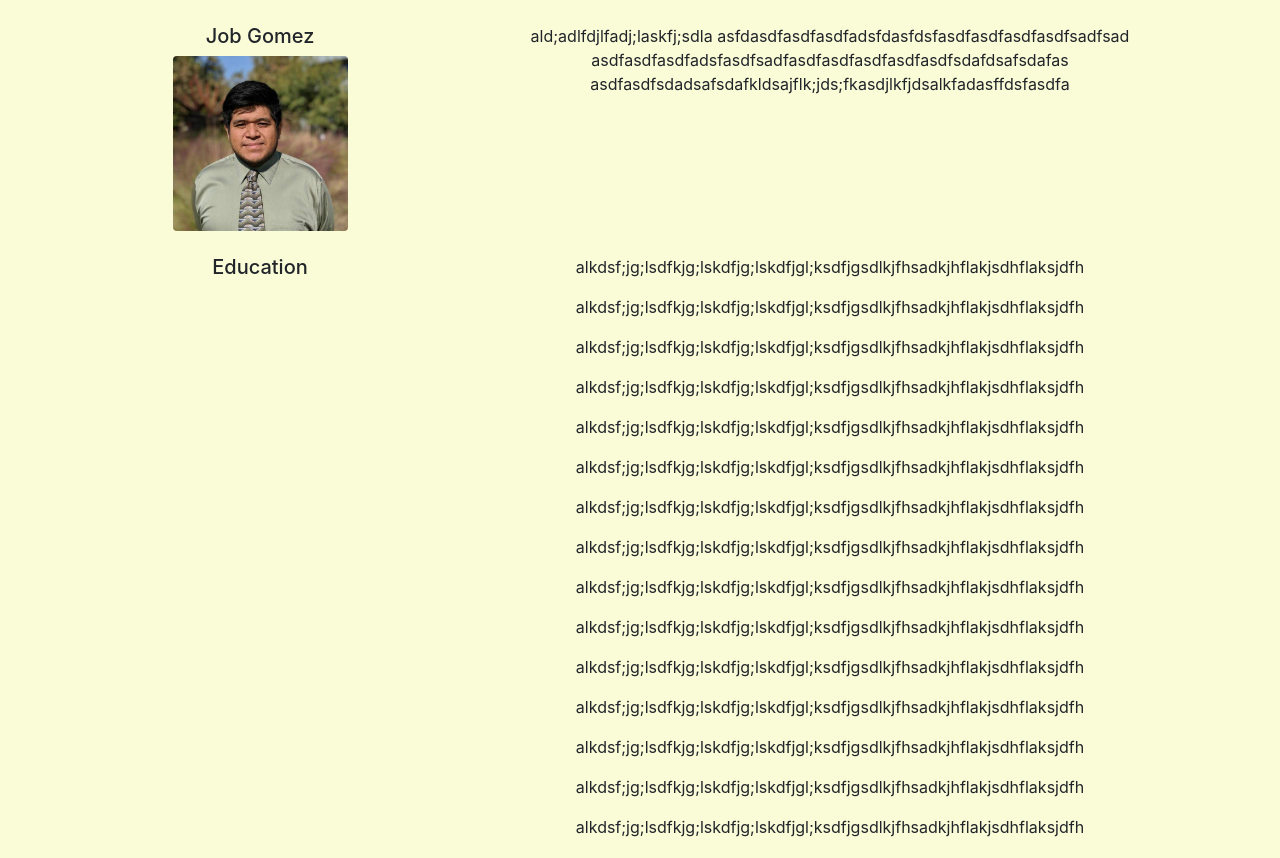
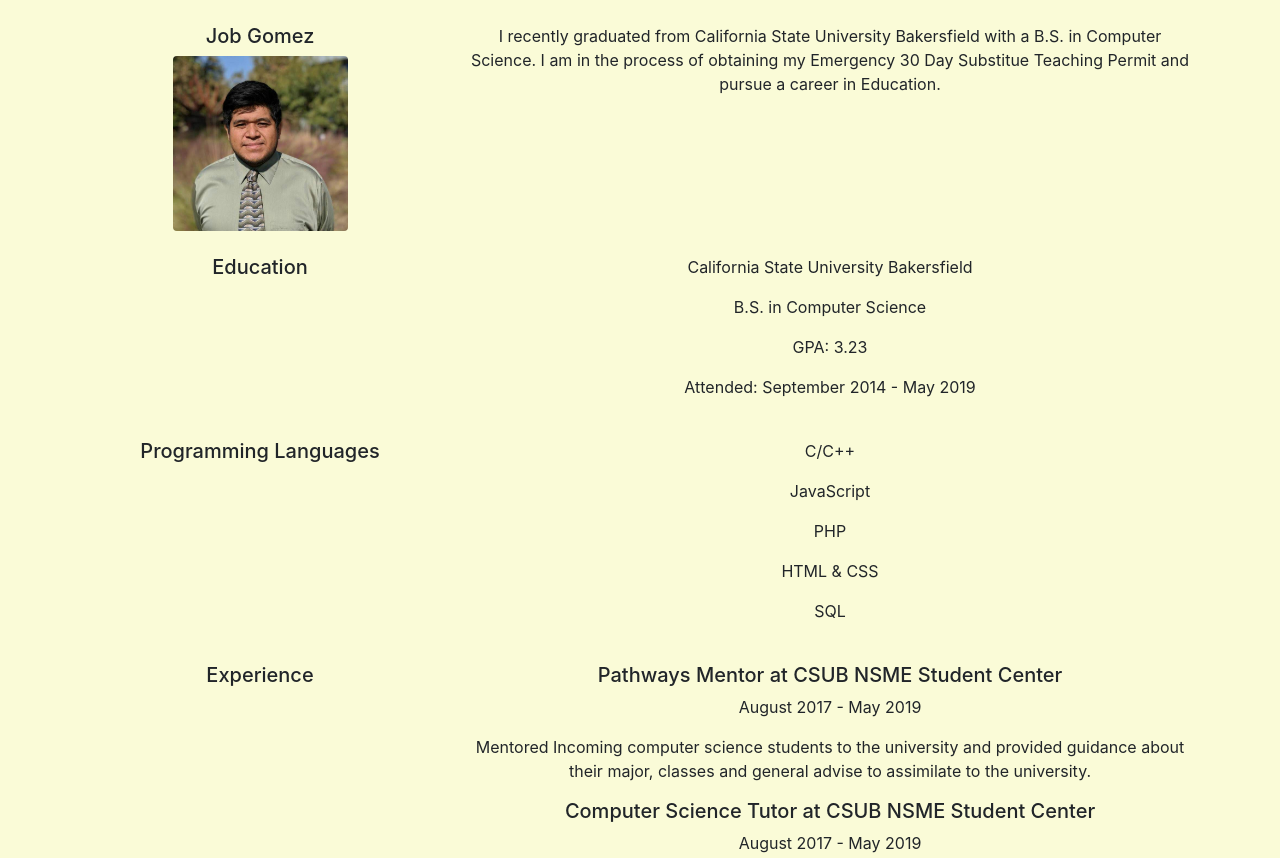
Before and after one commit to jgomez41/jgomez41.github.io, a plain HTML site: page index.html in a window 1280 px wide. Shown: the part 80-938 px from the top of the page. Drawn offline with nearby package versions, Linux system fonts and the light colour scheme.

Commit message:
Add files via upload

```diff
--- a/index.html
+++ b/index.html
@@ -7,7 +7,7 @@
     <!-- Bootstrap CSS -->
     <link rel="stylesheet" href="https://stackpath.bootstrapcdn.com/bootstrap/4.3.1/css/bootstrap.min.css" integrity="sha384-ggOyR0iXCbMQv3Xipma34MD+dH/1fQ784/j6cY/iJTQUOhcWr7x9JvoRxT2MZw1T" crossorigin="anonymous">
     <link rel="stylesheet" type="text/css" href="./style/style.css">
-	<title>Hello, world!</title>
+	<title>CV Page</title>
 </head>
 
 
@@ -44,10 +44,10 @@
 			<div> <img class="img_resize rounded" src="./img/me.png"> </div>
 		</div>
 		<div class="col-md-8 text-center">
-			<p class="text">ald;adlfdjlfadj;laskfj;sdla
-			asfdasdfasdfasdfadsfdasfdsfasdfasdfasdfasdfsadfsad
-			asdfasdfasdfadsfasdfsadfasdfasdfasdfasdfasdfsdafdsafsdafas
-			asdfasdfsdadsafsdafkldsajflk;jds;fkasdjlkfjdsalkfadasffdsfasdfa
+			<p class="text">I recently graduated from California State University Bakersfield
+							with a B.S. in Computer Science. I am in the process of obtaining
+							my Emergency 30 Day Substitue Teaching Permit and pursue a career
+							in Education.
 			</p>
 		</div>
 	</div>
@@ -57,37 +57,24 @@
 			<h5 class="text">Education</h5>
 		</div>
 		<div class="col-md-8 text-center">
-			<p class="text">alkdsf;jg;lsdfkjg;lskdfjg;lskdfjgl;ksdfjgsdlkjfhsadkjhflakjsdhflaksjdfh</p>
-			<p class="text">alkdsf;jg;lsdfkjg;lskdfjg;lskdfjgl;ksdfjgsdlkjfhsadkjhflakjsdhflaksjdfh</p>
-			<p class="text">alkdsf;jg;lsdfkjg;lskdfjg;lskdfjgl;ksdfjgsdlkjfhsadkjhflakjsdhflaksjdfh</p>
-			<p class="text">alkdsf;jg;lsdfkjg;lskdfjg;lskdfjgl;ksdfjgsdlkjfhsadkjhflakjsdhflaksjdfh</p>
-			<p class="text">alkdsf;jg;lsdfkjg;lskdfjg;lskdfjgl;ksdfjgsdlkjfhsadkjhflakjsdhflaksjdfh</p>
-			<p class="text">alkdsf;jg;lsdfkjg;lskdfjg;lskdfjgl;ksdfjgsdlkjfhsadkjhflakjsdhflaksjdfh</p>
-			<p class="text">alkdsf;jg;lsdfkjg;lskdfjg;lskdfjgl;ksdfjgsdlkjfhsadkjhflakjsdhflaksjdfh</p>
-			<p class="text">alkdsf;jg;lsdfkjg;lskdfjg;lskdfjgl;ksdfjgsdlkjfhsadkjhflakjsdhflaksjdfh</p>
-			<p class="text">alkdsf;jg;lsdfkjg;lskdfjg;lskdfjgl;ksdfjgsdlkjfhsadkjhflakjsdhflaksjdfh</p>
-			<p class="text">alkdsf;jg;lsdfkjg;lskdfjg;lskdfjgl;ksdfjgsdlkjfhsadkjhflakjsdhflaksjdfh</p>
-			<p class="text">alkdsf;jg;lsdfkjg;lskdfjg;lskdfjgl;ksdfjgsdlkjfhsadkjhflakjsdhflaksjdfh</p>
-			<p class="text">alkdsf;jg;lsdfkjg;lskdfjg;lskdfjgl;ksdfjgsdlkjfhsadkjhflakjsdhflaksjdfh</p>
-			<p class="text">alkdsf;jg;lsdfkjg;lskdfjg;lskdfjgl;ksdfjgsdlkjfhsadkjhflakjsdhflaksjdfh</p>
-			<p class="text">alkdsf;jg;lsdfkjg;lskdfjg;lskdfjgl;ksdfjgsdlkjfhsadkjhflakjsdhflaksjdfh</p>
-			<p class="text">alkdsf;jg;lsdfkjg;lskdfjg;lskdfjgl;ksdfjgsdlkjfhsadkjhflakjsdhflaksjdfh</p>
-			<p class="text">alkdsf;jg;lsdfkjg;lskdfjg;lskdfjgl;ksdfjgsdlkjfhsadkjhflakjsdhflaksjdfh</p>
+			<p class="text">California State University Bakersfield</p>
+			<p class="text">B.S. in Computer Science</p>
+			<p class="text">GPA: 3.23</p>
+			<p class="text">Attended: September 2014 - May 2019</p>
+
 		</div>
 	</div>
 
 	<div class="row mt-4">
 		<div class="col-md-4 text-center">
-			<h5 class="text">Skills</h5>
+			<h5 class="text">Programming Languages</h5>
 		</div>
 		<div class="col-md-8 text-center">
-			<p class="text">alkdsfsadkksd;jg;lsdfkjg;lskdfjg;lskdfjgl;ksdfjgsdlkjfhsadkjhflakjsdhflaksjdfh</p>
-			<p class="text">alkdsfsadkksd;jg;lsdfkjg;lskdfjg;lskdfjgl;ksdfjgsdlkjfhsadkjhflakjsdhflaksjdfh</p>
-			<p class="text">alkdsfsadkksd;jg;lsdfkjg;lskdfjg;lskdfjgl;ksdfjgsdlkjfhsadkjhflakjsdhflaksjdfh</p>
-			<p class="text">alkdsfsadkksd;jg;lsdfkjg;lskdfjg;lskdfjgl;ksdfjgsdlkjfhsadkjhflakjsdhflaksjdfh</p>
-			<p class="text">alkdsfsadkksd;jg;lsdfkjg;lskdfjg;lskdfjgl;ksdfjgsdlkjfhsadkjhflakjsdhflaksjdfh</p>
-			<p class="text">alkdsfsadkksd;jg;lsdfkjg;lskdfjg;lskdfjgl;ksdfjgsdlkjfhsadkjhflakjsdhflaksjdfh</p>
-			<p class="text">alkdsfsadkksd;jg;lsdfkjg;lskdfjg;lskdfjgl;ksdfjgsdlkjfhsadkjhflakjsdhflaksjdfh</p>
+			<p class="text"> C/C++</p>
+			<p class="text"> JavaScript</p>
+			<p class="text"> PHP</p>
+			<p class="text"> HTML & CSS</p>
+			<p class="text"> SQL</p>
 		</div>
 	</div>
 
@@ -96,13 +83,18 @@
 			<h5 class="text">Experience</h5>
 		</div>
 		<div class="col-md-8 text-center">
-			<p class="text">alkdsf;jg;lsdfkjg;lskdfjg;lskdfjgl;ksdfjgsdlkjfhsadkjhflakjsdhflaksjdfh</p>
-			<p class="text">alkdsf;jg;lsdfkjg;lskdfjg;lskdfjgl;ksdfjgsdlkjfhsadkjhflakjsdhflaksjdfh</p>
-			<p class="text">alkdsf;jg;lsdfkjg;lskdfjg;lskdfjgl;ksdfjgsdlkjfhsadkjhflakjsdhflaksjdfh</p>
-			<p class="text">alkdsf;jg;lsdfkjg;lskdfjg;lskdfjgl;ksdfjgsdlkjfhsadkjhflakjsdhflaksjdfh</p>
-			<p class="text">alkdsf;jg;lsdfkjg;lskdfjg;lskdfjgl;ksdfjgsdlkjfhsadkjhflakjsdhflaksjdfh</p>
-			<p class="text">alkdsf;jg;lsdfkjg;lskdfjg;lskdfjgl;ksdfjgsdlkjfhsadkjhflakjsdhflaksjdfh</p>
-			<p class="text">alkdsf;jg;lsdfkjg;lskdfjg;lskdfjgl;ksdfjgsdlkjfhsadkjhflakjsdhflaksjdfh</p>
+			<h5 class="text">Pathways Mentor at CSUB NSME Student Center</h5>
+			<p class="text" >August 2017 - May 2019</p>
+			<p class="text">Mentored Incoming computer science students to the university
+							and provided guidance about their major, classes and general
+							advise to assimilate to the university.
+			</p>
+			<h5 class="text">Computer Science Tutor at CSUB NSME Student Center</h5>
+			<p class="text" >August 2017 - May 2019</p>
+			<p class="text">Provided students with supplemental instruction and  guidance
+							about topics and concepts regarding their introductory
+							computer science class.
+			</p>
 		</div>
 	</div>
 
```
